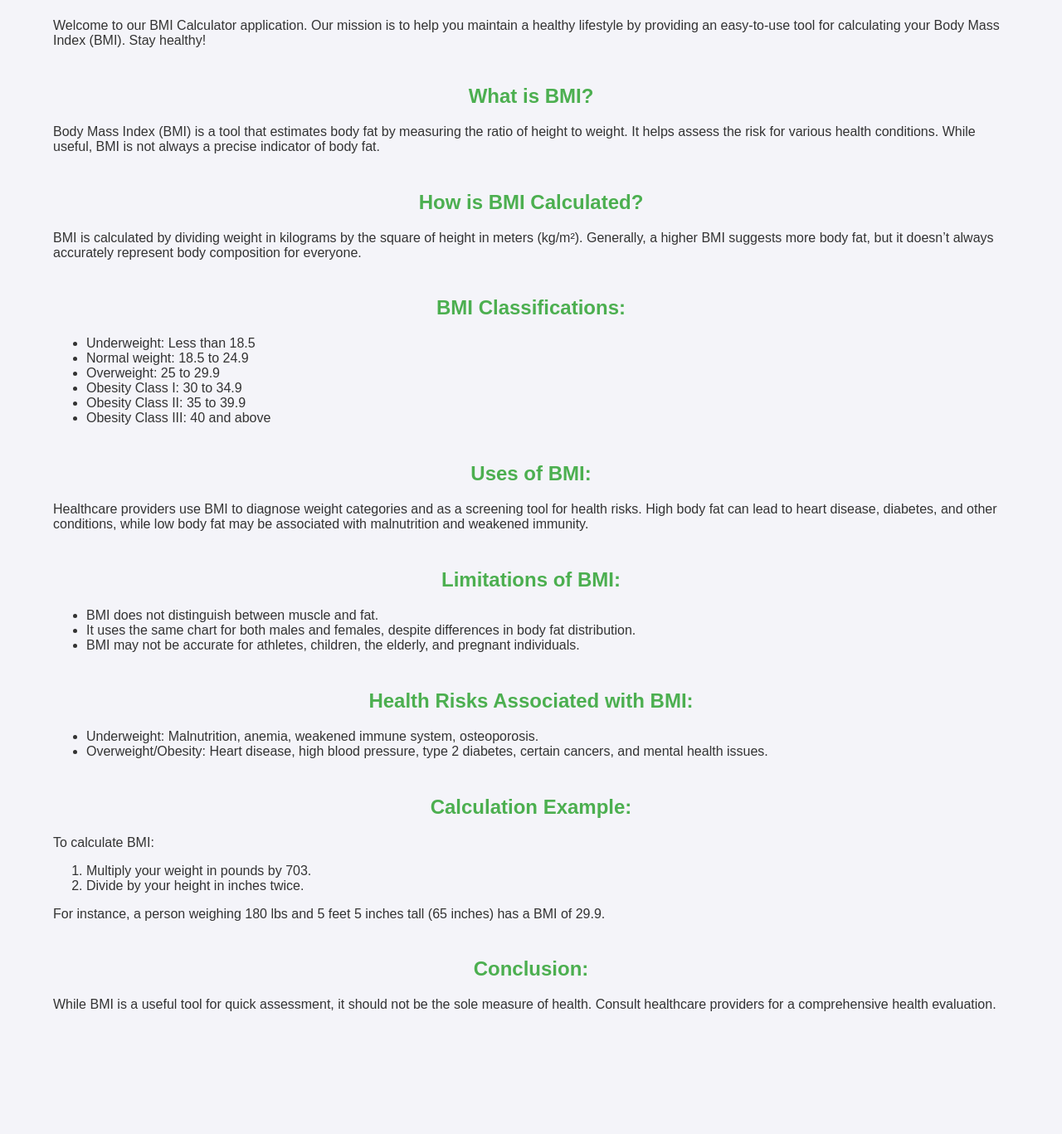
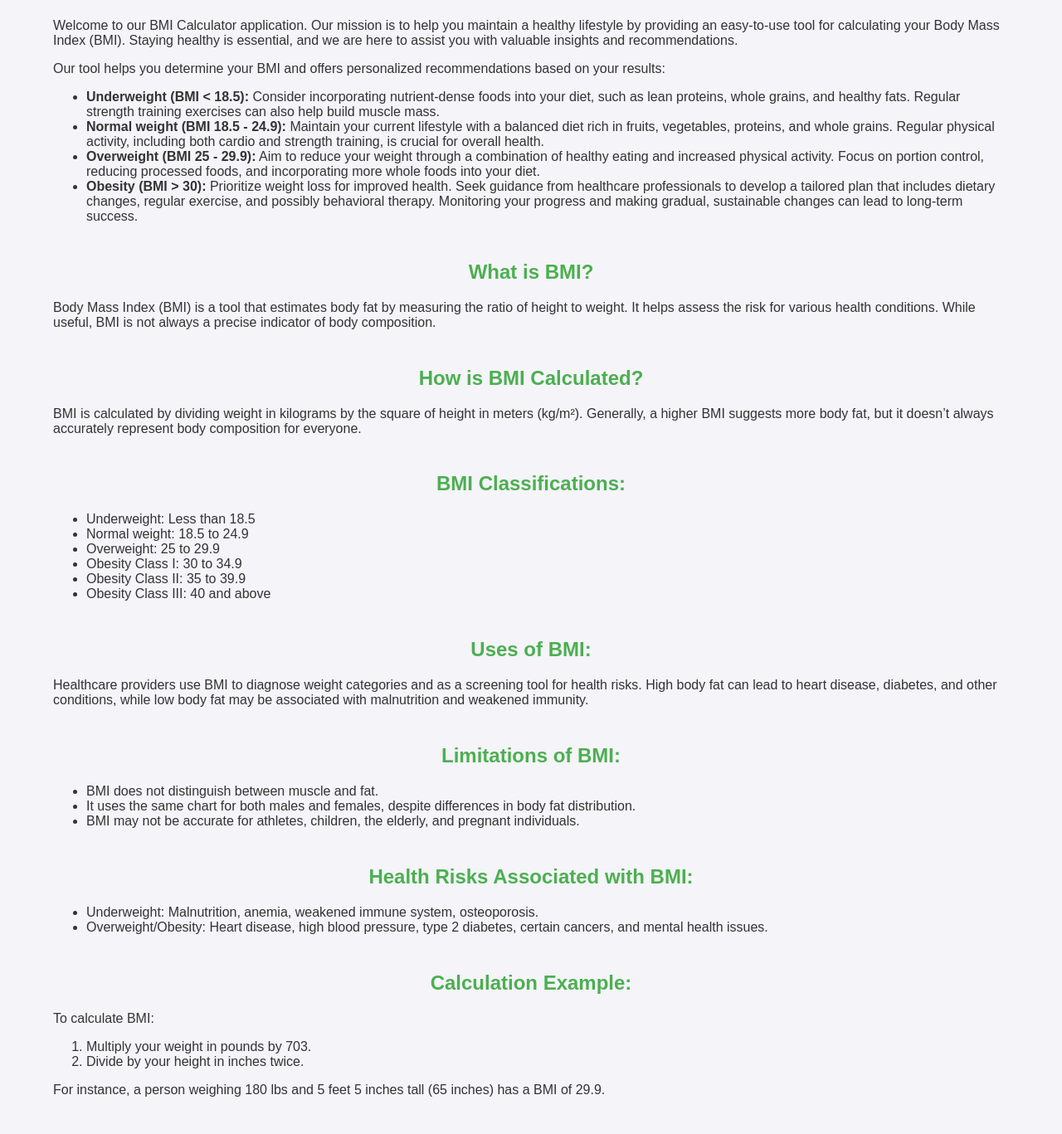
Before and after one commit to kipsamoh/BMIcalculator-WebApp, a Flask app: page /about in a window 1280 px wide. Shown: the part 90-1457 px from the top of the page at 83% size. Before the commit the page ends 1326 px from the top, so only its background shows below. Run offline with Flask 3, Linux system fonts and the light colour scheme.

Commit message:
about.html

```diff
--- a/templates/about.html
+++ b/templates/about.html
@@ -12,11 +12,18 @@
             <h1>About Us</h1>
         </header>
         <section class="intro">
-            <p>Welcome to our BMI Calculator application. Our mission is to help you maintain a healthy lifestyle by providing an easy-to-use tool for calculating your Body Mass Index (BMI). Stay healthy!</p>
+            <p>Welcome to our BMI Calculator application. Our mission is to help you maintain a healthy lifestyle by providing an easy-to-use tool for calculating your Body Mass Index (BMI). Staying healthy is essential, and we are here to assist you with valuable insights and recommendations.</p>
+            <p>Our tool helps you determine your BMI and offers personalized recommendations based on your results:</p>
+            <ul>
+                <li><strong>Underweight (BMI &lt; 18.5):</strong> Consider incorporating nutrient-dense foods into your diet, such as lean proteins, whole grains, and healthy fats. Regular strength training exercises can also help build muscle mass.</li>
+                <li><strong>Normal weight (BMI 18.5 - 24.9):</strong> Maintain your current lifestyle with a balanced diet rich in fruits, vegetables, proteins, and whole grains. Regular physical activity, including both cardio and strength training, is crucial for overall health.</li>
+                <li><strong>Overweight (BMI 25 - 29.9):</strong> Aim to reduce your weight through a combination of healthy eating and increased physical activity. Focus on portion control, reducing processed foods, and incorporating more whole foods into your diet.</li>
+                <li><strong>Obesity (BMI &gt; 30):</strong> Prioritize weight loss for improved health. Seek guidance from healthcare professionals to develop a tailored plan that includes dietary changes, regular exercise, and possibly behavioral therapy. Monitoring your progress and making gradual, sustainable changes can lead to long-term success.</li>
+            </ul>
         </section>
         <section class="bmi-info">
             <h2>What is BMI?</h2>
-            <p>Body Mass Index (BMI) is a tool that estimates body fat by measuring the ratio of height to weight. It helps assess the risk for various health conditions. While useful, BMI is not always a precise indicator of body fat.</p>
+            <p>Body Mass Index (BMI) is a tool that estimates body fat by measuring the ratio of height to weight. It helps assess the risk for various health conditions. While useful, BMI is not always a precise indicator of body composition.</p>
 
             <h2>How is BMI Calculated?</h2>
             <p>BMI is calculated by dividing weight in kilograms by the square of height in meters (kg/m²). Generally, a higher BMI suggests more body fat, but it doesn’t always accurately represent body composition for everyone.</p>
```
